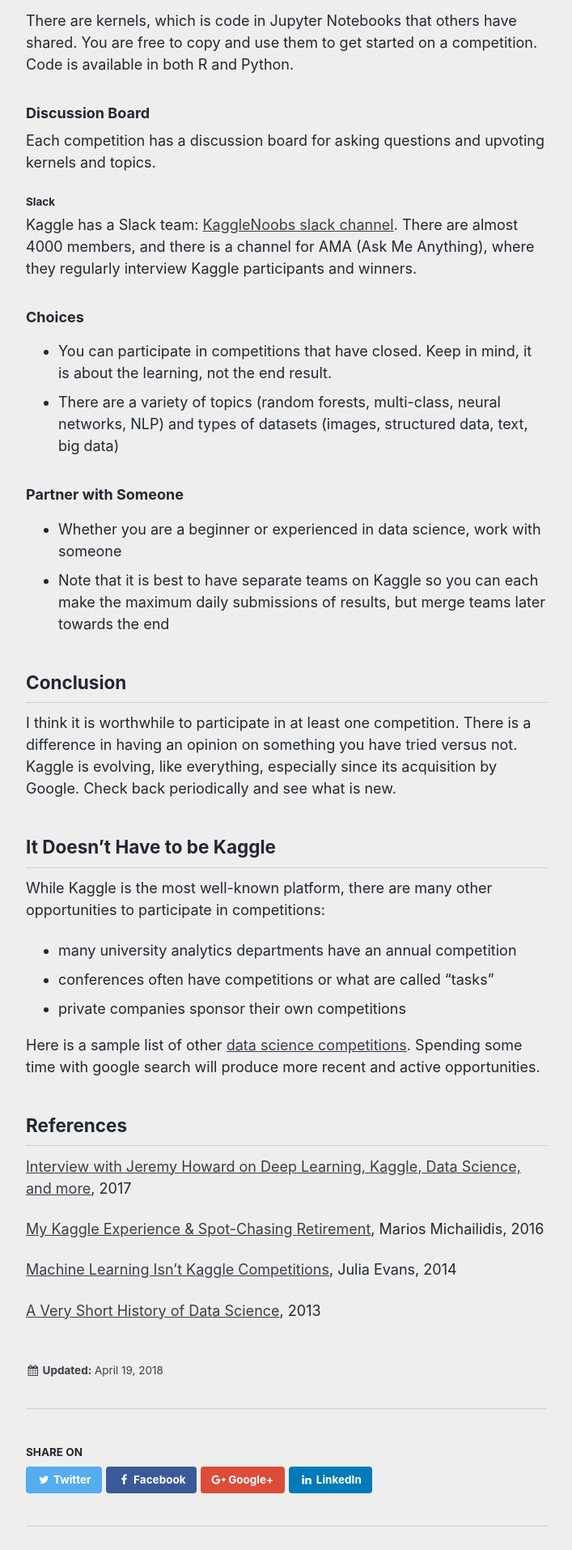
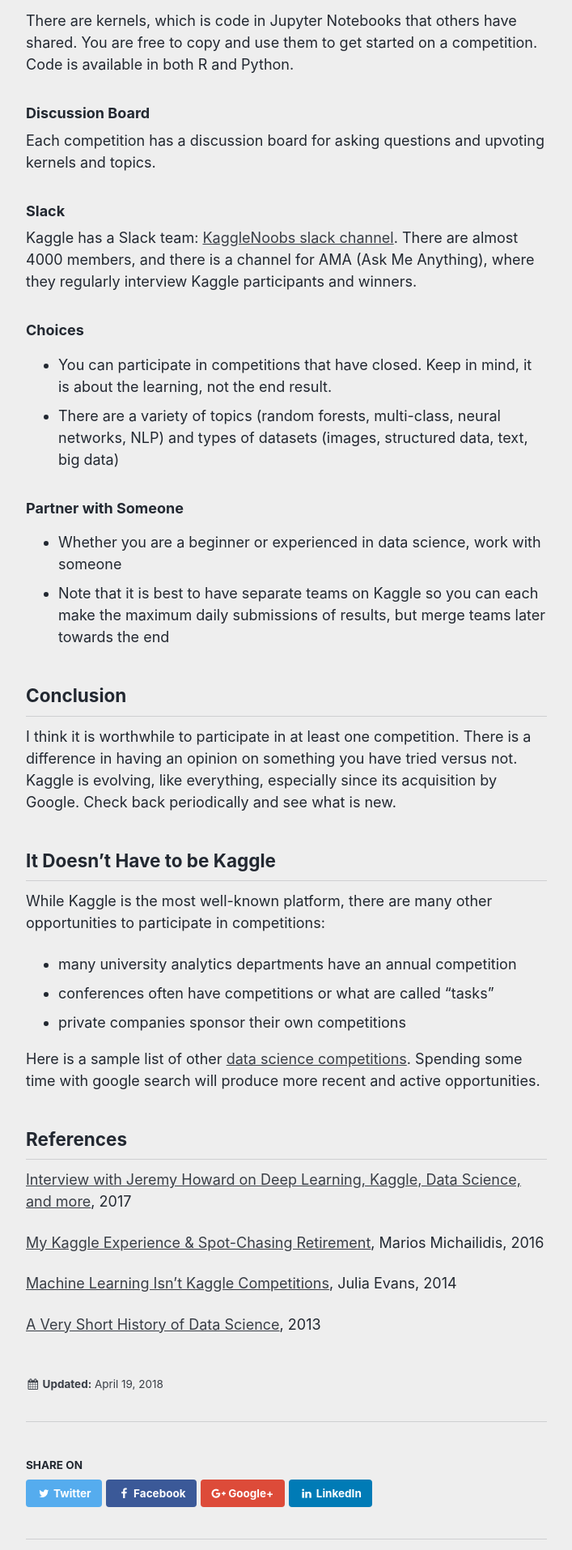
Before and after one commit to reshamas/reshamas.github.io, a Jekyll site: the page built from _posts/2018-04-19-to-kaggle-or-not.md, in a window 1280 px wide. Shown: the part 3858-5772 px from the top of the page at 81% size, without its empty margins (286-993 px from the left). Built offline with Jekyll 4.4.1, drawn with Linux system fonts in a browser that asks for light colours.

```diff
--- a/_posts/2018-04-19-to-kaggle-or-not.md
+++ b/_posts/2018-04-19-to-kaggle-or-not.md
@@ -74,7 +74,7 @@ There are kernels, which is code in Jupyter Notebooks that others have shared.
 ### Discussion Board
 Each competition has a discussion board for asking questions and upvoting kernels and topics.
 
-#### Slack
+### Slack
 Kaggle has a Slack team:  [KaggleNoobs slack channel](http://kagglenoobs.herokuapp.com).  There are almost 4000 members, and there is a channel for AMA (Ask Me Anything), where they regularly interview Kaggle participants and winners.
 
 ### Choices
```
